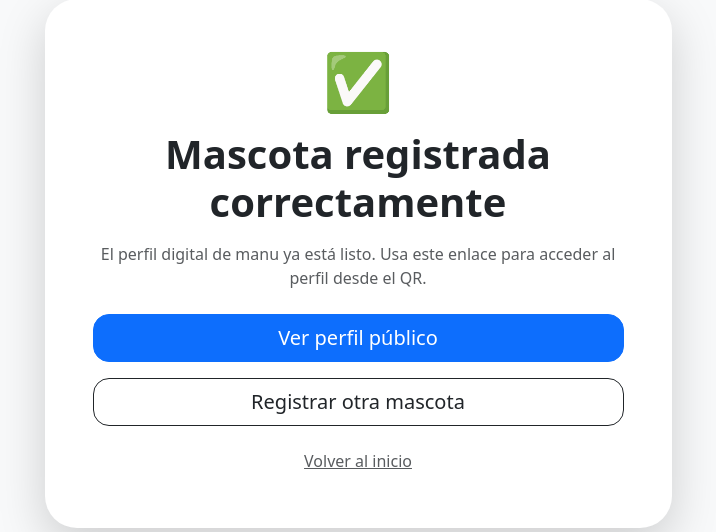
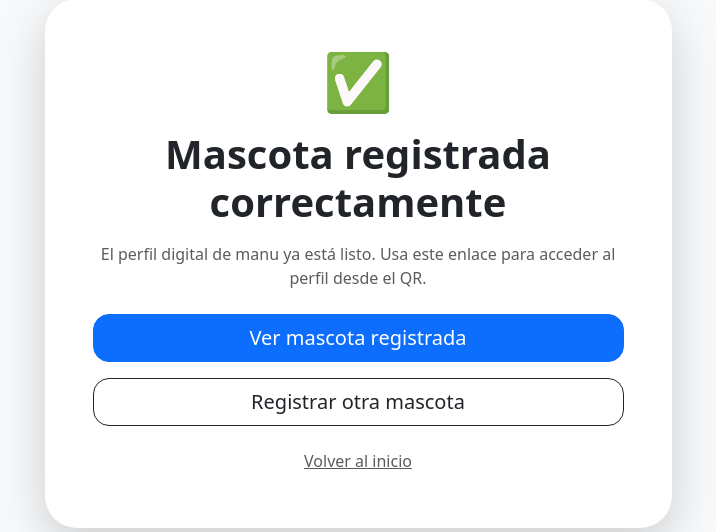
Before and after one commit to parranos10/idmascotas, a Django app: page /registrada/2/ in a window 1280 px wide. Shown: the part 175-707 px from the top of the page, without its empty margins (282-998 px from the left). Run offline with Django 5.2, Linux system fonts and the light colour scheme; data comes from the database, SQL or seed files in the repository.

Commit message:
boton mascota registradaa

```diff
--- a/templates/mascota_registrada.html
+++ b/templates/mascota_registrada.html
@@ -20,9 +20,11 @@
                         Usa este enlace para acceder al perfil desde el QR.
                     </p>
 
+
+
                     <div class="d-grid gap-3">
                         <a href="/mascota/{{ mascota.id }}/" class="btn btn-primary btn-lg rounded-4">
-                            Ver perfil público
+                            Ver mascota registrada
                         </a>
 
                         <a href="/registrar/" class="btn btn-outline-dark btn-lg rounded-4">
```
